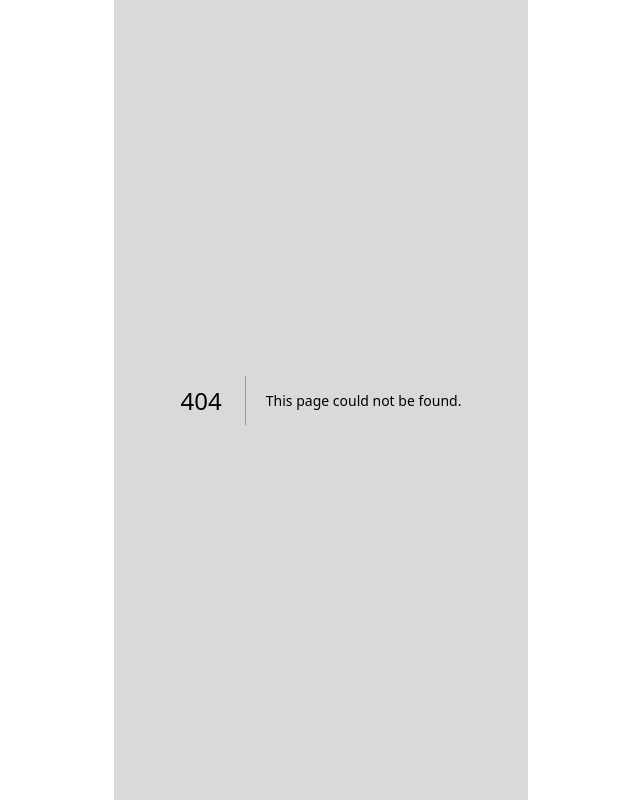
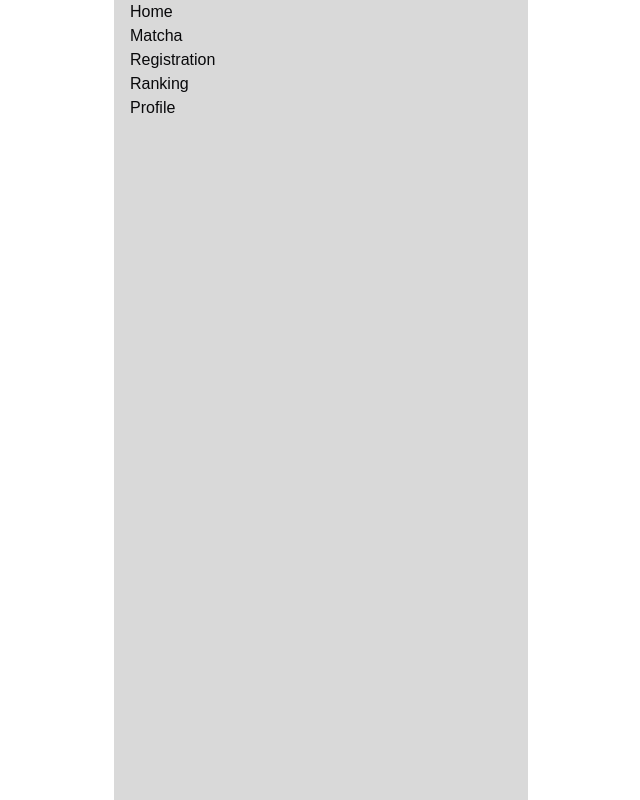
Before and after one commit to u5u5u5u/matcha_log, a Next.js app: page /home in a window 1280 px wide. Before the commit this address had no page. Shown: the whole page, without its empty margins (319-959 px from the left). Built offline with nearby package versions, Linux system fonts and the light colour scheme.

Commit message:
ページ遷移

```diff
--- /dev/null
+++ b/src/app/home/page.tsx
@@ -0,0 +1,25 @@
+import Link from "next/link";
+
+const Home = () => {
+  return (
+    <div>
+      <h1>Home</h1>
+      <ul>
+        <li>
+          <Link href="/matcha">Matcha</Link>
+        </li>
+        <li>
+          <Link href="/registration">Registration</Link>
+        </li>
+        <li>
+          <Link href="/ranking">Ranking</Link>
+        </li>
+        <li>
+          <Link href="/profile">Profile</Link>
+        </li>
+      </ul>
+    </div>
+  );
+};
+
+export default Home;
--- /dev/null
+++ b/src/app/matcha/[id]/edit/page.tsx
@@ -0,0 +1,9 @@
+const MatchaEdit = () => {
+  return (
+    <div>
+      <h1>Edit Matcha</h1>
+    </div>
+  );
+};
+
+export default MatchaEdit;
--- /dev/null
+++ b/src/app/matcha/[id]/page.tsx
@@ -0,0 +1,9 @@
+const MatchaDetail = () => {
+  return (
+    <div>
+      <h1>Matcha Detail</h1>
+    </div>
+  );
+};
+
+export default MatchaDetail;
--- /dev/null
+++ b/src/app/matcha/page.tsx
@@ -0,0 +1,19 @@
+import Link from "next/link";
+
+const Matcha = () => {
+  return (
+    <div>
+      <h1>Matcha</h1>
+      <ul>
+        <li>
+          <Link href="/matcha/1">Detail</Link>
+        </li>
+        <li>
+          <Link href="/matcha/1/edit">Edit</Link>
+        </li>
+      </ul>
+    </div>
+  );
+};
+
+export default Matcha;
--- a/src/app/profile/page.tsx
+++ b/src/app/profile/page.tsx
@@ -0,0 +1,12 @@
+import Link from "next/link";
+
+const Profile = () => {
+  return (
+    <div>
+      <h1>Profile</h1>
+      <Link href="/profile/edit">Edit</Link>
+    </div>
+  );
+};
+
+export default Profile;
--- /dev/null
+++ b/src/app/ranking/page.tsx
@@ -0,0 +1,9 @@
+const Ranking = () => {
+  return (
+    <div>
+      <h1>Ranking</h1>
+    </div>
+  );
+};
+
+export default Ranking;
--- a/src/app/registration/page.tsx
+++ b/src/app/registration/page.tsx
@@ -0,0 +1,9 @@
+const Registration = () => {
+  return (
+    <div>
+      <h1>Registration</h1>
+    </div>
+  );
+};
+
+export default Registration;
```
